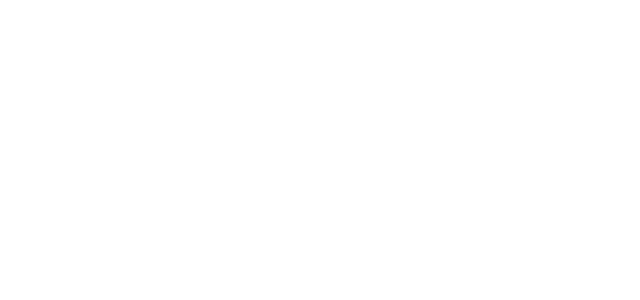
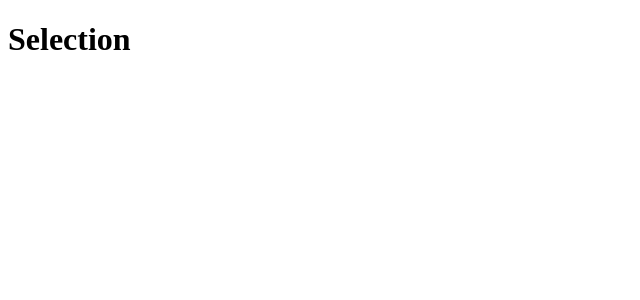
Before and after one commit to Spiderasasen/Learning-a-Language-with-AI, a React (Vite) app in the folder language_tutor/: page /selection in a window 1280 px wide. Before the commit this address had no page. Shown: the top 300 px of the page, without its empty margins (0-640 px from the left). Built offline with nearby package versions, Linux system fonts and the light colour scheme.

Commit message:
got nav link to work now im just fighting with the styling for the main area

```diff
--- a/language_tutor/src/App.jsx
+++ b/language_tutor/src/App.jsx
@@ -1,11 +1,13 @@
 import {BrowserRouter as Router, Routes, Route} from "react-router-dom"
 import Home from "./pages/Home.jsx"
+import Selection from "./pages/Selection.jsx";
 
 function App(){
   return(
       <Router>
         <Routes>
           <Route path="/" element={<Home/>}/>
+          <Route path="/selection" element={<Selection/>}/>
         </Routes>
       </Router>
   );
--- a/language_tutor/src/pages/Home.jsx
+++ b/language_tutor/src/pages/Home.jsx
@@ -1,4 +1,5 @@
 import Drop_down_selection_component from "../componets/Drop_down_selection_component.jsx";
+import {NavLink} from "react-router-dom";
 import "../styles/home_page.css";
 import "../styles/main.css";
 import {useState} from "react";
@@ -36,7 +37,7 @@ function Home() {
 
                 {/*going to another page*/}
                 <div className="button_section">
-                    <button id="next_button">Next</button>
+                    <button><NavLink to="/selection">Next</NavLink></button>
                 </div>
 
             </div>
--- /dev/null
+++ b/language_tutor/src/pages/Selection.jsx
@@ -0,0 +1,8 @@
+function Selection() {
+    return (
+        <div>
+            <h1>Selection</h1>
+        </div>
+    )
+}
+export default Selection;
--- a/language_tutor/src/styles/main.css
+++ b/language_tutor/src/styles/main.css
@@ -31,3 +31,9 @@ button:active {
 .main{
     font-family: Verdana, Arial, sans-serif;
 }
+
+/*NavLink styling*/
+NavLink{
+    text-decoration: none;
+    color: #ffffff;
+}
```
